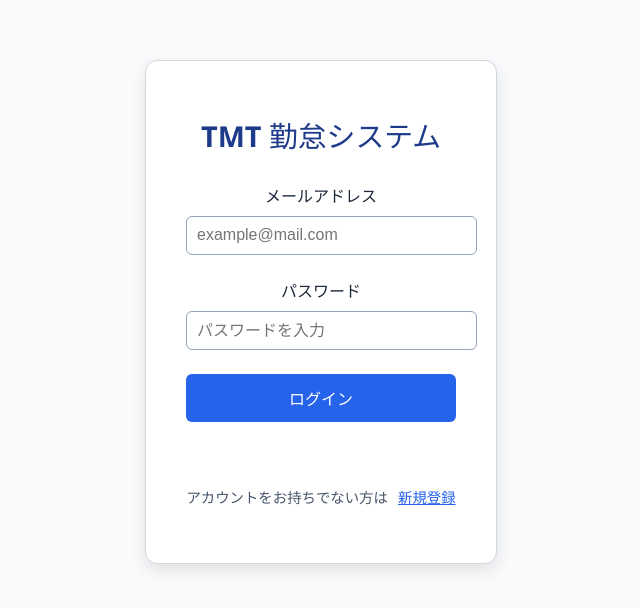
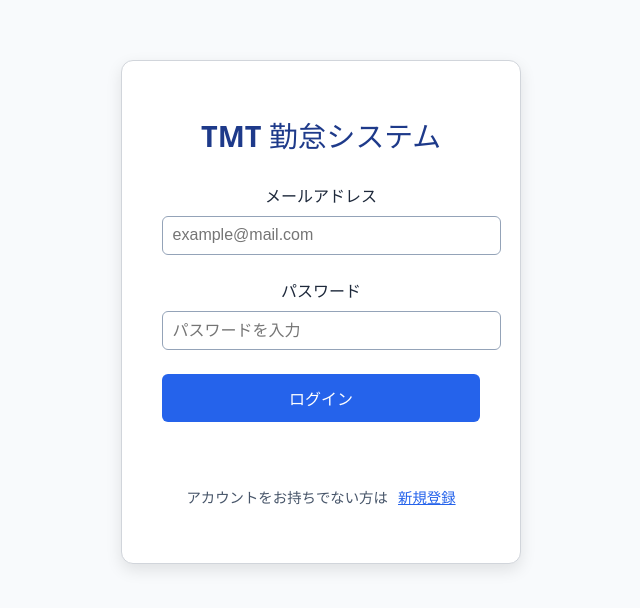
Before and after one commit to TMT-program/attendance-system, a Vue app in the folder frontend/: page /login in a window 1280 px wide. Shown: the part 184-792 px from the top of the page, without its empty margins (319-959 px from the left). Built offline with nearby package versions, Linux system fonts and the light colour scheme; no server answers.

Commit message:
スマホ向け調整2

```diff
--- a/frontend/src/views/Login.vue
+++ b/frontend/src/views/Login.vue
@@ -70,13 +70,10 @@ async function handleRegister() {
   display: flex;
   justify-content: center;
   align-items: center;
-  /* height: 100vh; */
-  min-height: 100dvh;
+  min-height: 100dvh; /* ← ここが一番大事 */
+  padding: 1rem 1rem;
+  box-sizing: border-box;
   background-color: #f8fafc;
-  font-family: 'Segoe UI', sans-serif;
-  padding: 1rem;
-  box-sizing: border-box;
-  overflow: hidden;
 }
 
 .login-card {
@@ -85,11 +82,12 @@ async function handleRegister() {
   border-radius: 12px;
   box-shadow: 0 6px 16px rgba(0, 0, 0, 0.1);
   width: 100%;
-  max-width: 420px;
+  width: 400px;
   border: 1px solid #d1d5db;
   box-sizing: border-box;
   max-height: 100%;
   overflow: auto;
+  margin: 0 auto;
 }
 
 .login-title {
```
